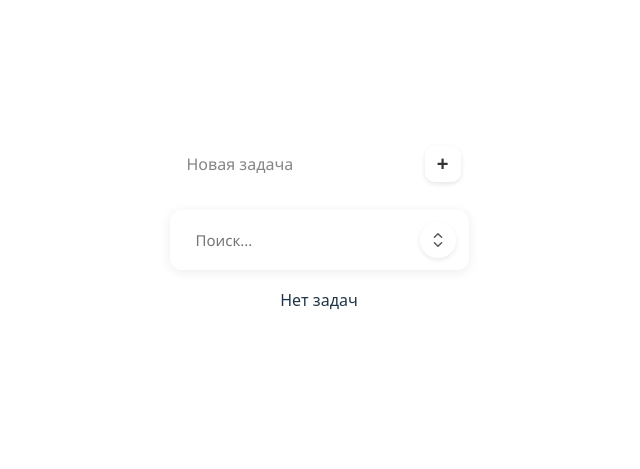
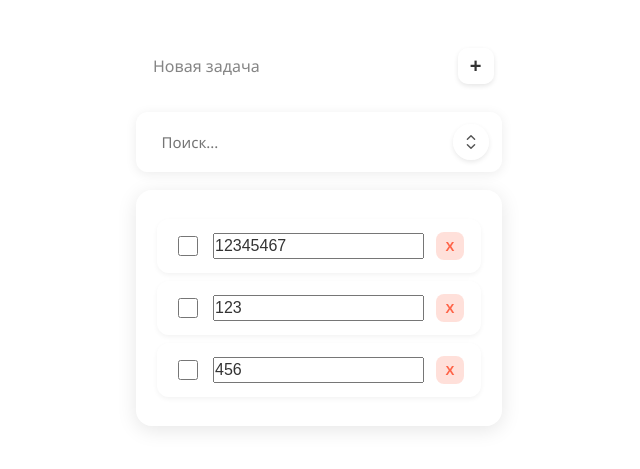
Before and after one commit to NataliKh/ReactProject, a React (Vite) app in the folder vite-project/: page / in a window 1280 px wide. Shown: the part 167-636 px from the top of the page, without its empty margins (321-961 px from the left). Built offline with nearby package versions, Linux system fonts and the light colour scheme; data requests are answered from the project's data file.

Commit message:
Правки для debonce

```diff
--- a/vite-project/src/components/todos/Todos.jsx
+++ b/vite-project/src/components/todos/Todos.jsx
@@ -1,4 +1,4 @@
-import React, { useState, useEffect } from "react";
+import React, { useState, useEffect, useMemo, useRef } from "react";
 import { Todo } from "../todo/Todo.jsx";
 import styles from "./Todos.module.css";
 
@@ -11,6 +11,8 @@ export const Todos = () => {
   const [isSorted, setIsSorted] = useState(false);
   const [searchValue, setSearchValue] = useState("");
   const [isDeleting, setIsDeleting] = useState(false);
+  const [debouncedSearchValue, setDebouncedSearchValue] = useState("");
+  const debounceTimeout = useRef(null);
 
   // Получение списка задач
   useEffect(() => {
@@ -83,28 +85,38 @@ export const Todos = () => {
     }).then(() => setRefreshTodos((r) => !r));
   };
 
-  // Поиск и сортировка с debounce
-  const [visibleTodos, setVisibleTodos] = useState([]);
-  useEffect(() => {
-    const handler = setTimeout(() => {
-      let filtered = todos;
-      if (searchValue.trim() !== "") {
-        filtered = todos.filter((todo) =>
-          todo.title.toLowerCase().includes(searchValue.trim().toLowerCase())
-        );
-      }
-      if (isSorted) {
-        filtered = [...filtered].sort((a, b) => a.title.localeCompare(b.title));
-      }
-      setVisibleTodos(filtered);
-    }, 400);
+  const visibleTodos = useMemo(() => {
+    let filtered = Array.isArray(todos) ? todos : [];
 
-    return () => clearTimeout(handler);
-  }, [searchValue, todos, isSorted]);
+    if (debouncedSearchValue.trim() !== "") {
+      filtered = filtered.filter((todo) =>
+        todo.title
+          .toLowerCase()
+          .includes(debouncedSearchValue.trim().toLowerCase())
+      );
+    }
+
+    if (isSorted) {
+      filtered = [...filtered].sort((a, b) => a.title.localeCompare(b.title));
+    }
+
+    return filtered;
+  }, [todos, debouncedSearchValue, isSorted]);
 
   // Обработчики
   const handleSotred = () => setIsSorted((prev) => !prev);
-  const handleSearchInput = (e) => setSearchValue(e.target.value);
+  const handleSearchInput = (e) => {
+    const value = e.target.value;
+    setSearchValue(value);
+
+    if (debounceTimeout.current) {
+      clearTimeout(debounceTimeout.current);
+    }
+
+    debounceTimeout.current = setTimeout(() => {
+      setDebouncedSearchValue(value);
+    }, 400);
+  };
 
   return (
     <>
--- a/vite-project/src/db.json
+++ b/vite-project/src/db.json
@@ -1,3 +1,19 @@
 {
-  "todos": []
+  "todos": [
+    {
+      "id": "4282",
+      "title": "12345467",
+      "completed": false
+    },
+    {
+      "id": "3cf7",
+      "title": "123",
+      "completed": false
+    },
+    {
+      "id": "768b",
+      "title": "456",
+      "completed": false
+    }
+  ]
 }
```
